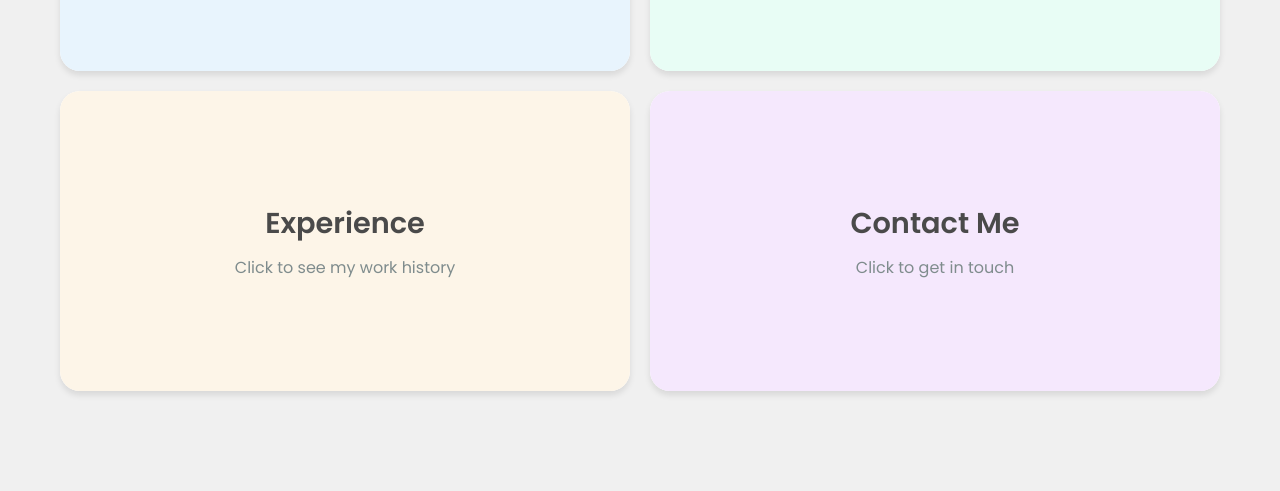
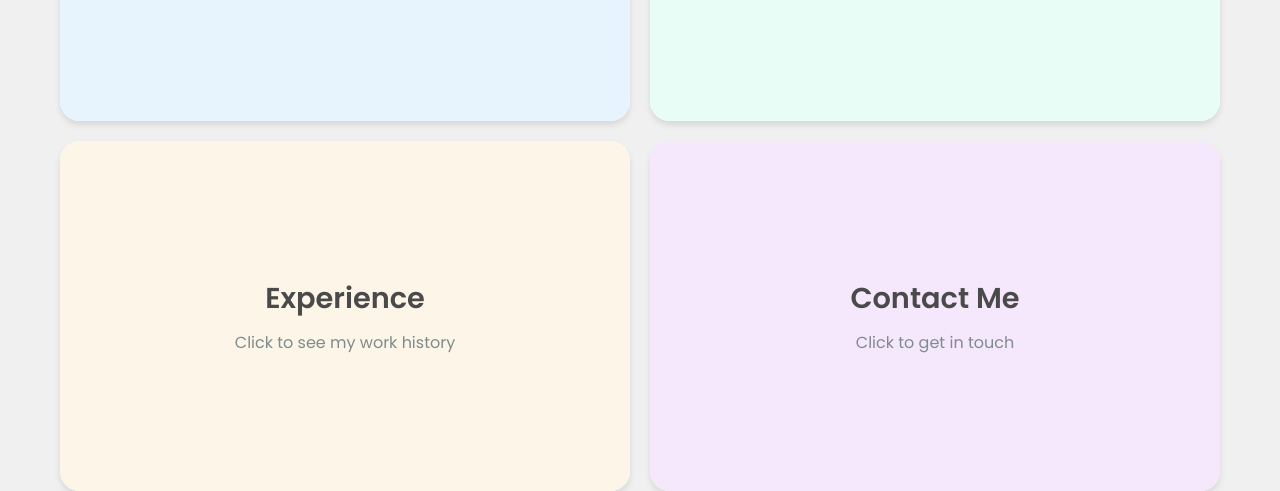
Before and after one commit to maakmacc/maakmacc.github.io, a plain HTML site: page index.html in a window 1280 px wide. Shown: the part 398-889 px from the top of the page. Before the commit the page ends 800 px from the top, so only its background shows below. Drawn offline with Linux system fonts and the light colour scheme.

Commit message:
Update index.html
UI improvement

```diff
--- a/index.html
+++ b/index.html
@@ -71,7 +71,7 @@
             background-color: var(--card-bg);
             border-radius: 20px;
             box-shadow: 0 4px 6px rgba(0, 0, 0, 0.1);
-            height: 300px;
+            height: 350px;
             perspective: 1000px;
             cursor: pointer;
         }
@@ -99,13 +99,13 @@
             flex-direction: column;
             justify-content: center;
             align-items: center;
-            padding: 20px;
+            padding: 15px;
             border-radius: 20px;
         }
 
         .card-back {
             transform: rotateY(180deg);
-            overflow-y: auto;
+            justify-content: space-between;
         }
 
         .card h2 {
@@ -127,16 +127,16 @@
         .skills-grid {
             display: grid;
             grid-template-columns: repeat(3, 1fr);
-            gap: 15px;
+            gap: 10px;
             width: 100%;
         }
 
         .skill-item {
             background-color: rgba(255, 255, 255, 0.5);
-            border-radius: 10px;
-            padding: 15px 10px;
+            border-radius: 8px;
+            padding: 8px 5px;
             text-align: center;
-            font-size: 0.9rem;
+            font-size: 0.8rem;
             display: flex;
             flex-direction: column;
             align-items: center;
@@ -144,8 +144,8 @@
         }
 
         .skill-item i {
-            font-size: 2.5rem;
-            margin-bottom: 8px;
+            font-size: 1.8rem;
+            margin-bottom: 4px;
         }
 
         .contact-form {
@@ -156,14 +156,18 @@
 
         .contact-form input,
         .contact-form textarea {
-            margin-bottom: 10px;
-            padding: 8px;
+            margin-bottom: 8px;
+            padding: 6px;
             border: 1px solid #ccc;
             border-radius: 4px;
         }
 
+        .contact-form textarea {
+            height: 60px;
+        }
+
         .contact-form button {
-            padding: 10px;
+            padding: 8px;
             background-color: var(--title-color);
             color: white;
             border: none;
@@ -295,7 +299,7 @@
                         <form class="contact-form" id="contactForm">
                             <input type="text" placeholder="Your Name" required>
                             <input type="email" placeholder="Your Email" required>
-                            <textarea placeholder="Your Message" rows="4" required></textarea>
+                            <textarea placeholder="Your Message" required></textarea>
                             <button type="submit">Send Message</button>
                         </form>
                     </div>
```
